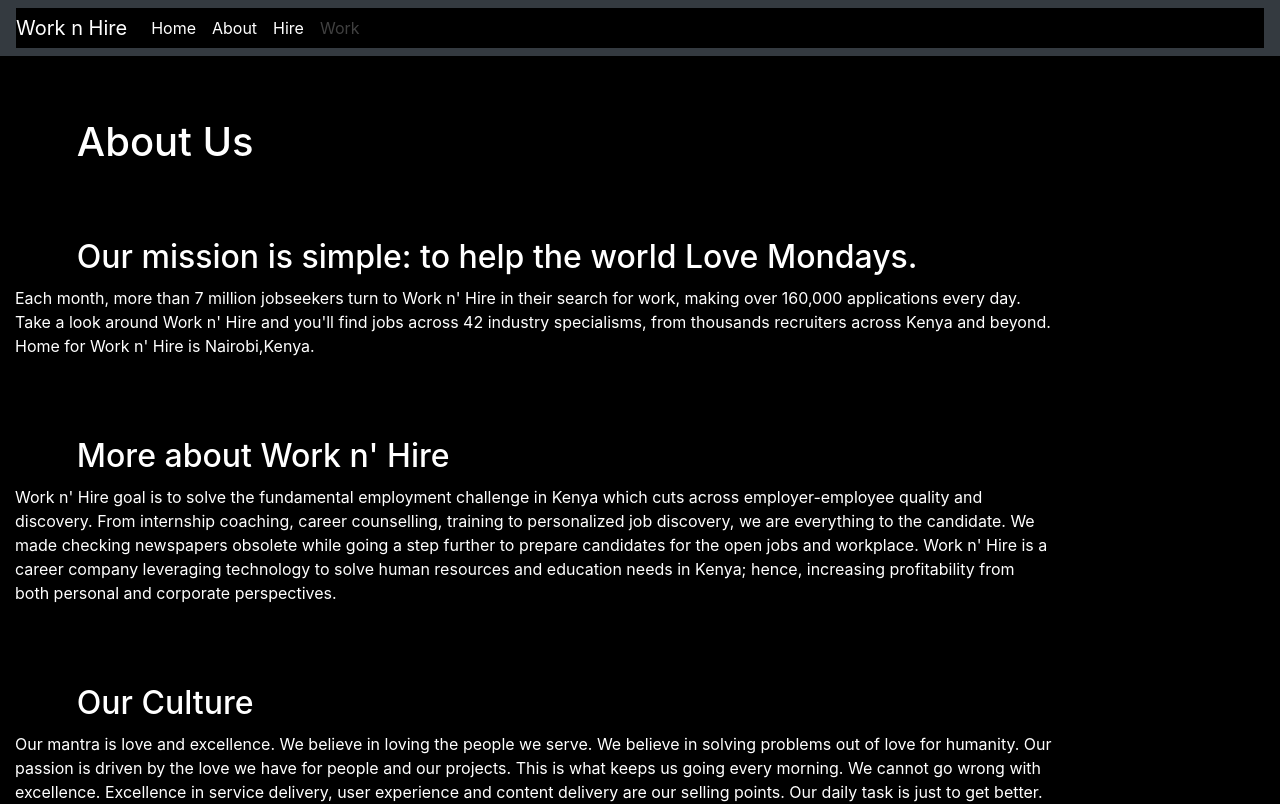
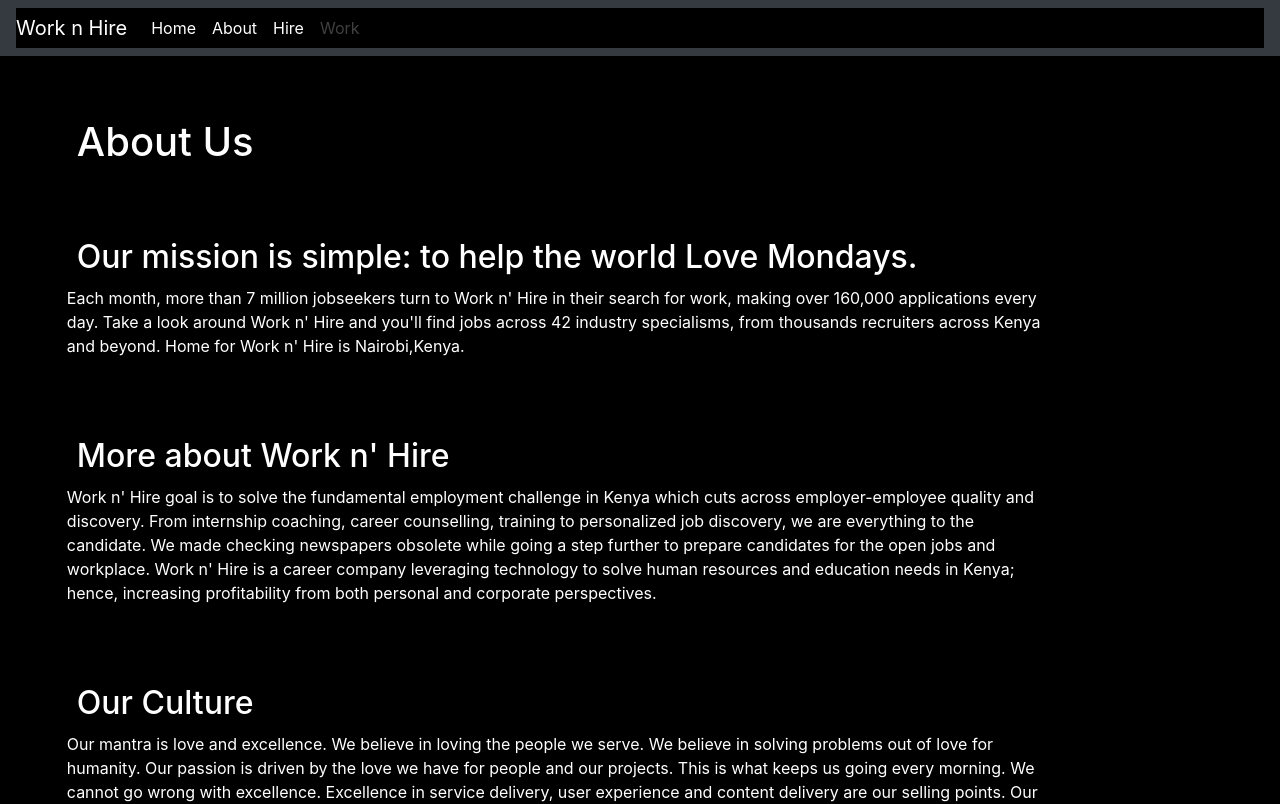
Before and after one commit to dannywamuya/worknhire, an Angular app: page /about in a window 1280 px wide. Shown: the top 804 px of the page. Built offline with nearby package versions, Linux system fonts and the light colour scheme.

Commit message:
edit home link on nav

```diff
--- a/src/app/about/about.component.css
+++ b/src/app/about/about.component.css
@@ -8,3 +8,7 @@
     padding: 10px;
     margin-top: 5%;
   }
+
+  p{
+    margin-left: 5%;
+  }
--- a/src/app/nav/nav.component.html
+++ b/src/app/nav/nav.component.html
@@ -4,7 +4,7 @@
         <span class="navbar-toggler-icon"></span>
     </button>
     <div class="collapse navbar-collapse" id="navbarTogglerDemo01">
-        <a class="navbar-brand" href="#">Work n Hire</a>
+        <a class="navbar-brand" routerLink="home-body">Work n Hire</a>
         <ul class="navbar-nav mr-auto mt-2 mt-lg-0">
             <li class="nav-item active">
                 <a class="nav-link" routerLink="home-body">Home <span class="sr-only">(current)</span></a>
```
